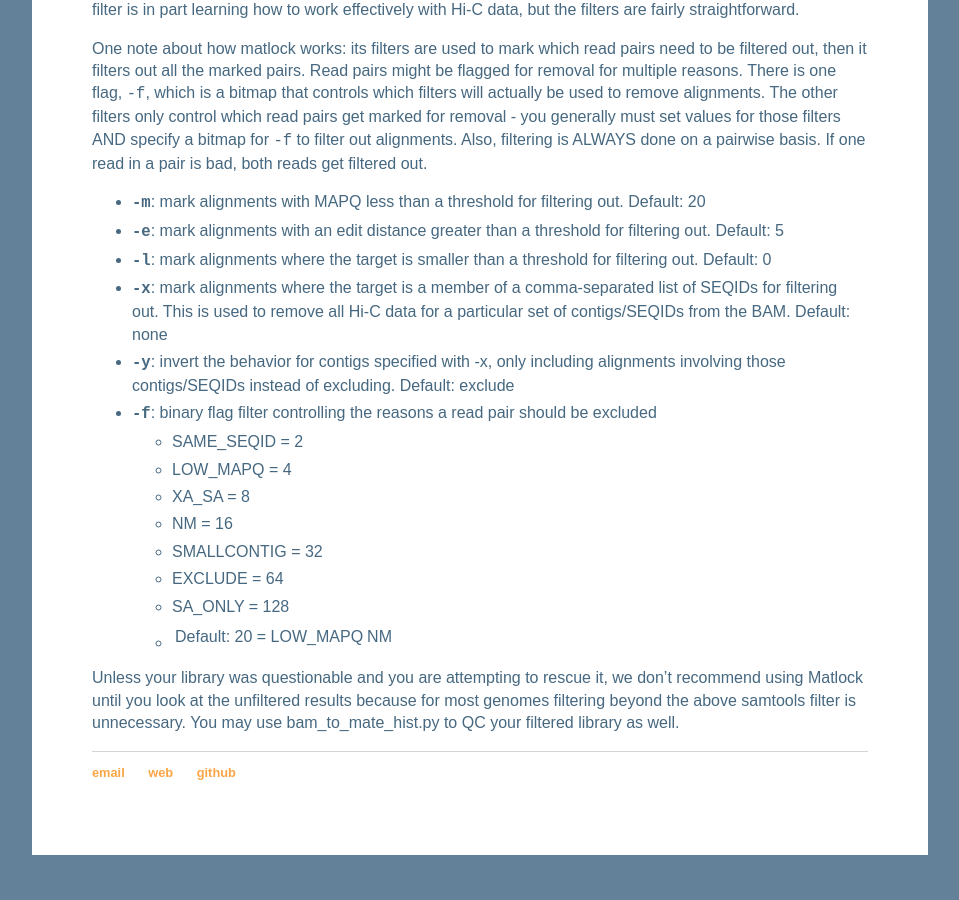
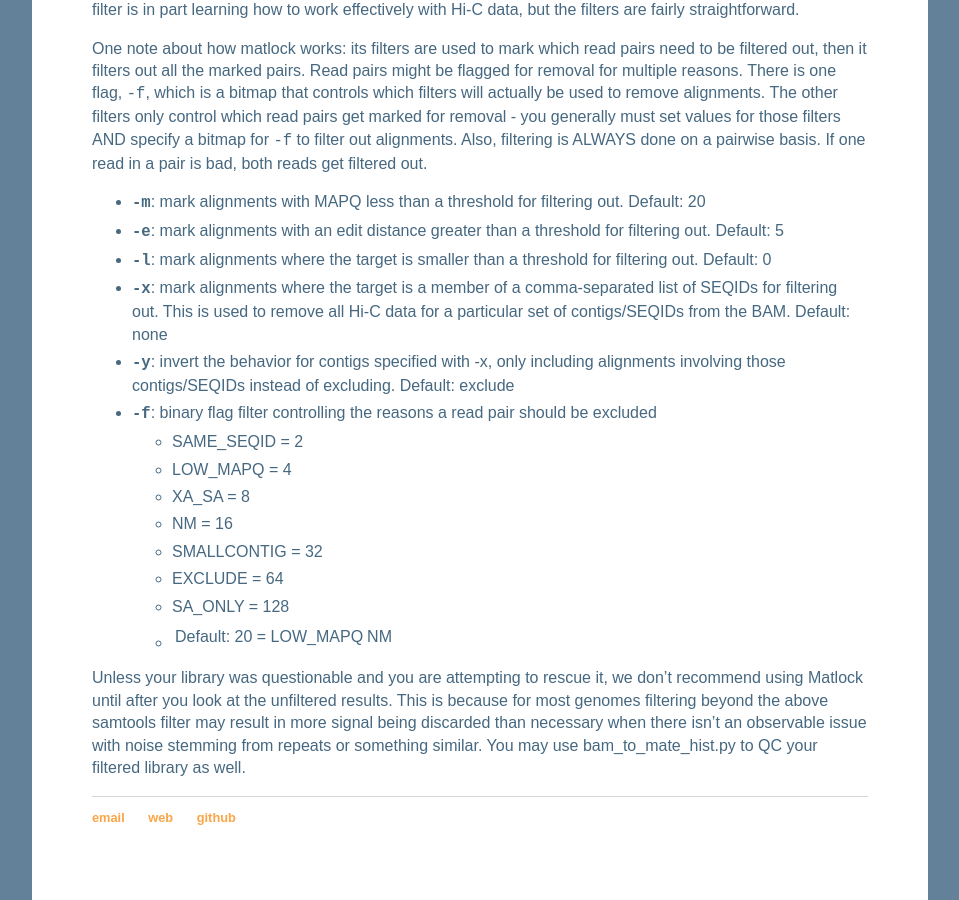
Before and after one commit to phasegenomics/phasegenomics.github.io, a Jekyll site: the page built from _posts/2019-09-19-hic-alignment-and-qc.md, in a window 1280 px wide and 900 px high, scrolled down 2158 px. Shown: the whole window, without its empty margins (160-1119 px from the left). Built offline with Jekyll 4.4.1, drawn with Linux system fonts in a browser that asks for light colours; before the commit the page ends 3013 px from its top, so only the background shows below that.

Commit message:
Doc updates

```diff
--- a/_posts/2019-09-19-hic-alignment-and-qc.md
+++ b/_posts/2019-09-19-hic-alignment-and-qc.md
@@ -65,4 +65,4 @@
    * SA_ONLY     = 128
    * Default: 20 =  LOW_MAPQ | NM
 
-Unless your library was questionable and you are attempting to rescue it, we don’t recommend using Matlock until you look at the unfiltered results because for most genomes filtering beyond the above samtools filter is unnecessary. You may use bam_to_mate_hist.py to QC your filtered library as well.
+Unless your library was questionable and you are attempting to rescue it, we don’t recommend using Matlock until after you look at the unfiltered results. This is because for most genomes filtering beyond the above samtools filter may result in more signal being discarded than necessary when there isn't an observable issue with noise stemming from repeats or something similar. You may use bam_to_mate_hist.py to QC your filtered library as well.
```
